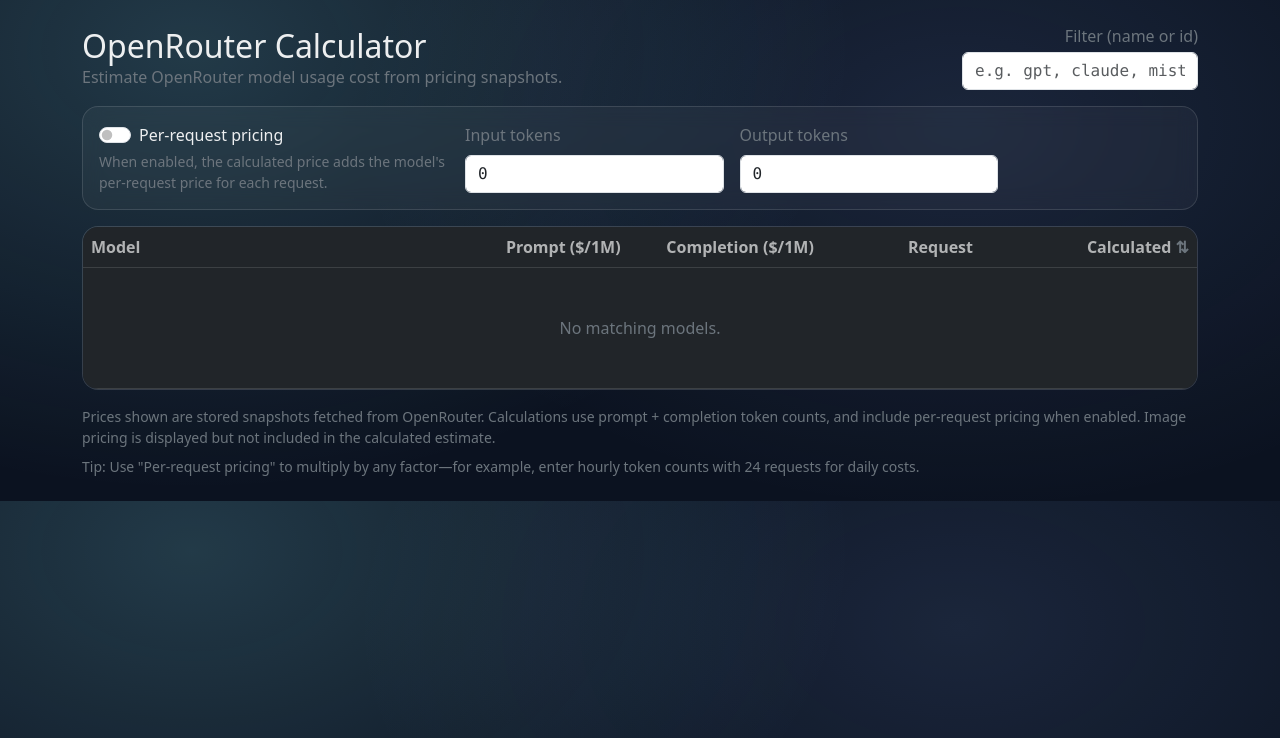
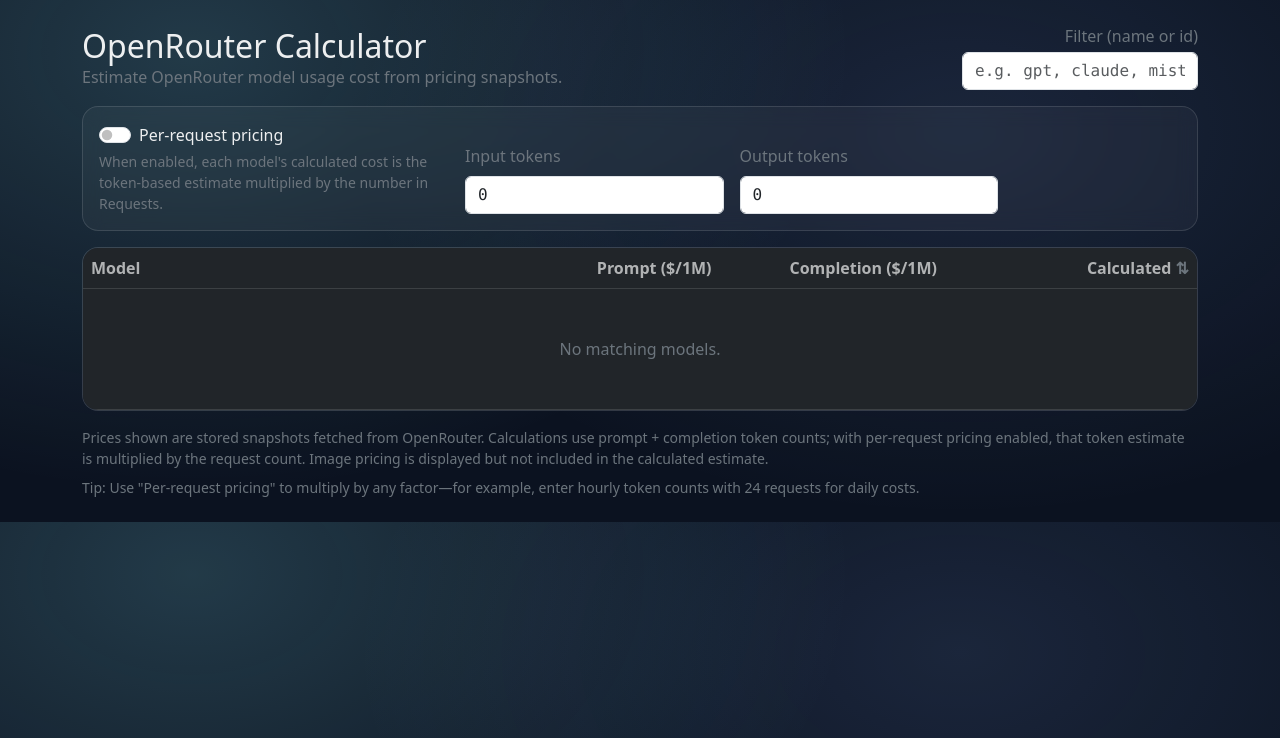
Before and after one commit to ivoras/openroutercalculator, a Django app: page / in a window 1280 px wide. Shown: the top 738 px of the page. Run offline with Django 5.2, Linux system fonts and the light colour scheme; data that the repository does not hold is empty.

Commit message:
Improve cost UI: drop Request column, scale by request count
Remove the per-model Request price column. When per-request pricing is
enabled, multiply the token-based estimate by the Requests input instead
of adding API per-request fees. Refresh help copy and document the
Calculated column formula in AGENTS.md.

Made-with: Cursor

```diff
--- a/webapp/calculator/templates/calculator/index.html
+++ b/webapp/calculator/templates/calculator/index.html
@@ -73,8 +73,7 @@
 
       /* Mobile-first: show fewer pricing columns on narrower screens. */
       .col-prompt,
-      .col-completion,
-      .col-request {
+      .col-completion {
         display: none;
       }
 
@@ -86,12 +85,6 @@
 
       @media (min-width: 992px) {
         .col-completion {
-          display: table-cell;
-        }
-      }
-
-      @media (min-width: 1200px) {
-        .col-request {
           display: table-cell;
         }
       }
@@ -126,7 +119,7 @@
               <label class="form-check-label" for="perRequestToggle">Per-request pricing</label>
             </div>
             <div class="small text-secondary mt-1">
-              When enabled, the calculated price adds the model's per-request price for each request.
+              When enabled, each model's calculated cost is the token-based estimate multiplied by the number in Requests.
             </div>
           </div>
 
@@ -155,7 +148,6 @@
                 <th style="min-width: 320px">Model</th>
                 <th class="text-end col-prompt" style="min-width: 160px">Prompt ($/1M)</th>
                 <th class="text-end col-completion" style="min-width: 170px">Completion ($/1M)</th>
-                <th class="text-end col-request" style="min-width: 140px">Request</th>
                 <th id="calculatedHeader" class="text-end" style="min-width: 190px; cursor: pointer">
                   <span class="user-select-none">
                     Calculated <span id="calculatedSortIcon" class="text-secondary"></span>
@@ -165,7 +157,7 @@
             </thead>
             <tbody id="modelsBody">
               <tr>
-                <td colspan="5" class="text-center text-secondary py-5">Loading models…</td>
+                <td colspan="4" class="text-center text-secondary py-5">Loading models…</td>
               </tr>
             </tbody>
           </table>
@@ -173,8 +165,9 @@
       </div>
 
       <div class="small text-secondary mt-3">
-        Prices shown are stored snapshots fetched from OpenRouter. Calculations use prompt + completion token counts, and include
-        per-request pricing when enabled. Image pricing is displayed but not included in the calculated estimate.
+        Prices shown are stored snapshots fetched from OpenRouter. Calculations use prompt + completion token counts; with per-request
+        pricing enabled, that token estimate is multiplied by the request count. Image pricing is displayed but not included in the
+        calculated estimate.
       </div>
 
       <div class="small text-secondary mt-2">
--- a/webapp/static/calculator/app.js
+++ b/webapp/static/calculator/app.js
@@ -34,13 +34,6 @@ function formatPriceCellPerMillion(value) {
   const perM = parseTokenPriceToPerMillion(value);
   if (!perM) return `<span class="text-secondary">-</span>`;
   return `<span class="price-pill mono">$${perM.toFixed(4)}</span>`;
-}
-
-function formatRequestPriceCell(value) {
-  // pricing_request is per-request (not per-token), so don't scale.
-  const n = parsePrice(value);
-  if (!n) return `<span class="text-secondary">-</span>`;
-  return `<span class="price-pill mono">$${n.toFixed(4)}</span>`;
 }
 
 function formatUsd(value) {
@@ -111,7 +104,6 @@ function matchesFilter(model, filterLower) {
 function calculateForModel(model) {
   const promptPerM = parseTokenPriceToPerMillion(model.pricing_prompt);
   const completionPerM = parseTokenPriceToPerMillion(model.pricing_completion);
-  const requestPrice = parsePrice(model.pricing_request);
 
   const inTok = state.inputTokens;
   const outTok = state.outputTokens;
@@ -120,8 +112,10 @@ function calculateForModel(model) {
     promptPerM * (inTok / 1_000_000) +
     completionPerM * (outTok / 1_000_000);
 
-  const requestCost = state.perRequest ? requestPrice * state.requests : 0;
-  return tokenCost + requestCost;
+  if (!state.perRequest) {
+    return tokenCost;
+  }
+  return tokenCost * state.requests;
 }
 
 function render() {
@@ -145,7 +139,7 @@ function render() {
 
   if (!visible.length) {
     tbody.innerHTML =
-      '<tr><td colspan="5" class="text-center text-secondary py-5">No matching models.</td></tr>';
+      '<tr><td colspan="4" class="text-center text-secondary py-5">No matching models.</td></tr>';
     return;
   }
 
@@ -163,7 +157,6 @@ function render() {
           </td>
           <td class="text-end col-prompt">${formatPriceCellPerMillion(m.pricing_prompt)}</td>
           <td class="text-end col-completion">${formatPriceCellPerMillion(m.pricing_completion)}</td>
-          <td class="text-end col-request">${formatRequestPriceCell(m.pricing_request)}</td>
           <td class="text-end"><span class="calc mono">${formatUsd(calc)}</span></td>
         </tr>
       `;
@@ -309,7 +302,7 @@ async function init() {
     state.fetchedAt = Array.isArray(payload) ? null : payload.fetched_at || null;
   } catch (e) {
     const tbody = document.getElementById("modelsBody");
-    tbody.innerHTML = `<tr><td colspan="5" class="text-center text-secondary py-5">Failed to load models. Run <span class="mono">python3 webapp/manage.py fetch</span> and refresh.</td></tr>`;
+    tbody.innerHTML = `<tr><td colspan="4" class="text-center text-secondary py-5">Failed to load models. Run <span class="mono">python3 webapp/manage.py fetch</span> and refresh.</td></tr>`;
     return;
   }
 
```
Also changed, not shown: AGENTS.md (+11 -0 lines), webapp/calculator/static/calculator/app.js (+6 -13 lines).
